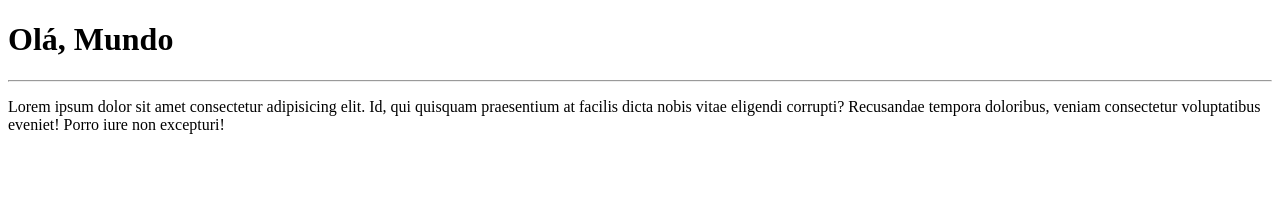
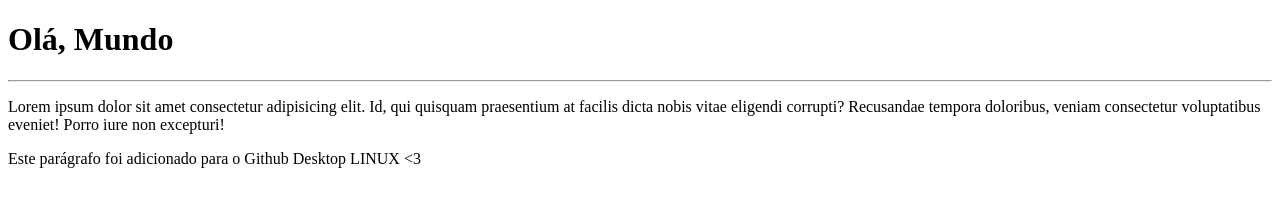
Before and after one commit to fbaziotti/Ola-Mundo, a plain HTML site: page site-exemplo/index.html in a window 1280 px wide. Drawn offline with Linux system fonts and the light colour scheme.

Commit message:
mudei o arquivo index

```diff
--- a/site-exemplo/index.html
+++ b/site-exemplo/index.html
@@ -9,6 +9,7 @@
 <body>
     <h1>Olá, Mundo</h1>
     <hr>
-    <p>Lorem ipsum dolor sit amet consectetur adipisicing elit. Id, qui quisquam praesentium at facilis dicta nobis vitae eligendi corrupti? Recusandae tempora doloribus, veniam consectetur voluptatibus eveniet! Porro iure non excepturi!</p>
+    <p>Lorem ipsum dolor sit amet consectetur adipisicing elit. Id, qui quisquam praesentium at facilis dicta nobis vitae eligendi corrupti? Recusandae tempora doloribus, veniam consectetur voluptatibus eveniet! Porro iure non excepturi!</p><p>Este parágrafo foi adicionado para o Github Desktop LINUX &lt;3</p>
+
 </body>
 </html>
```
